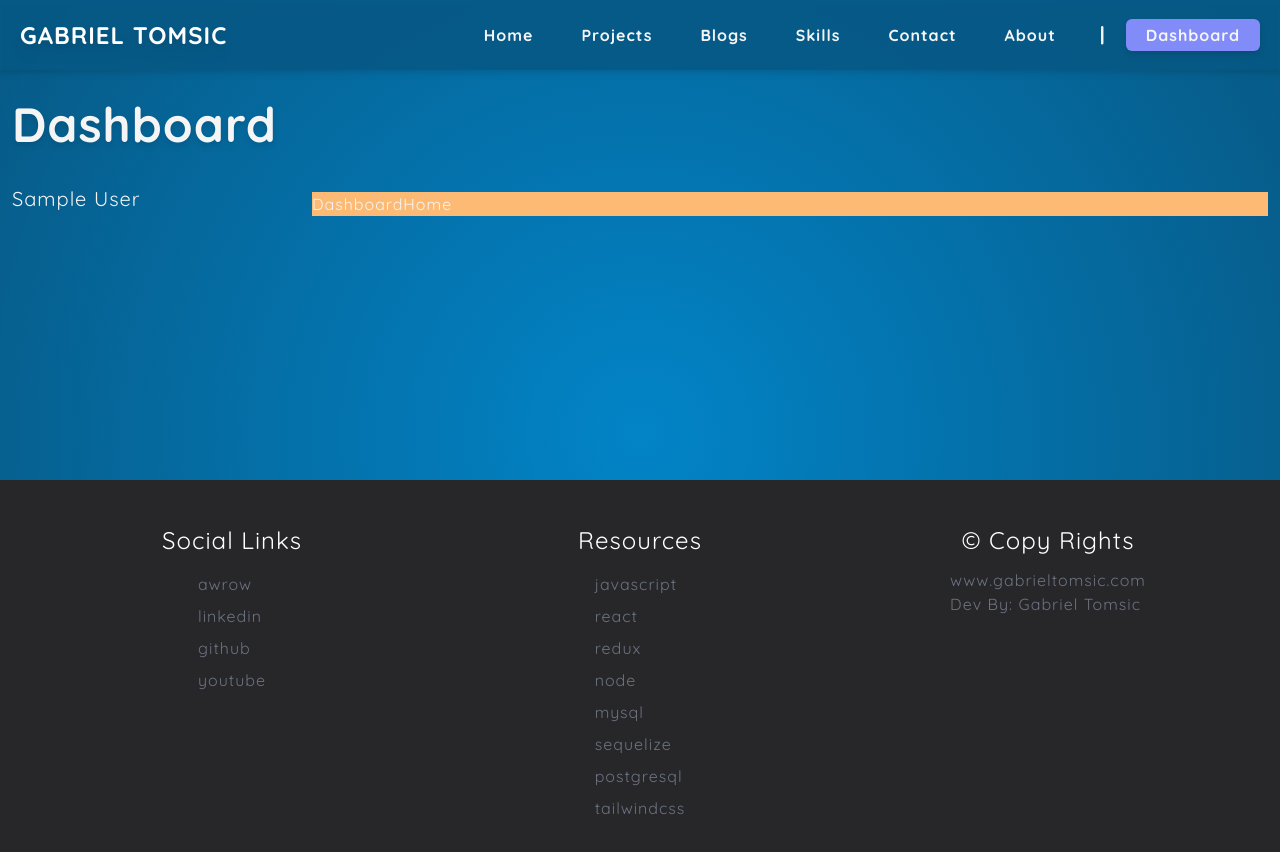
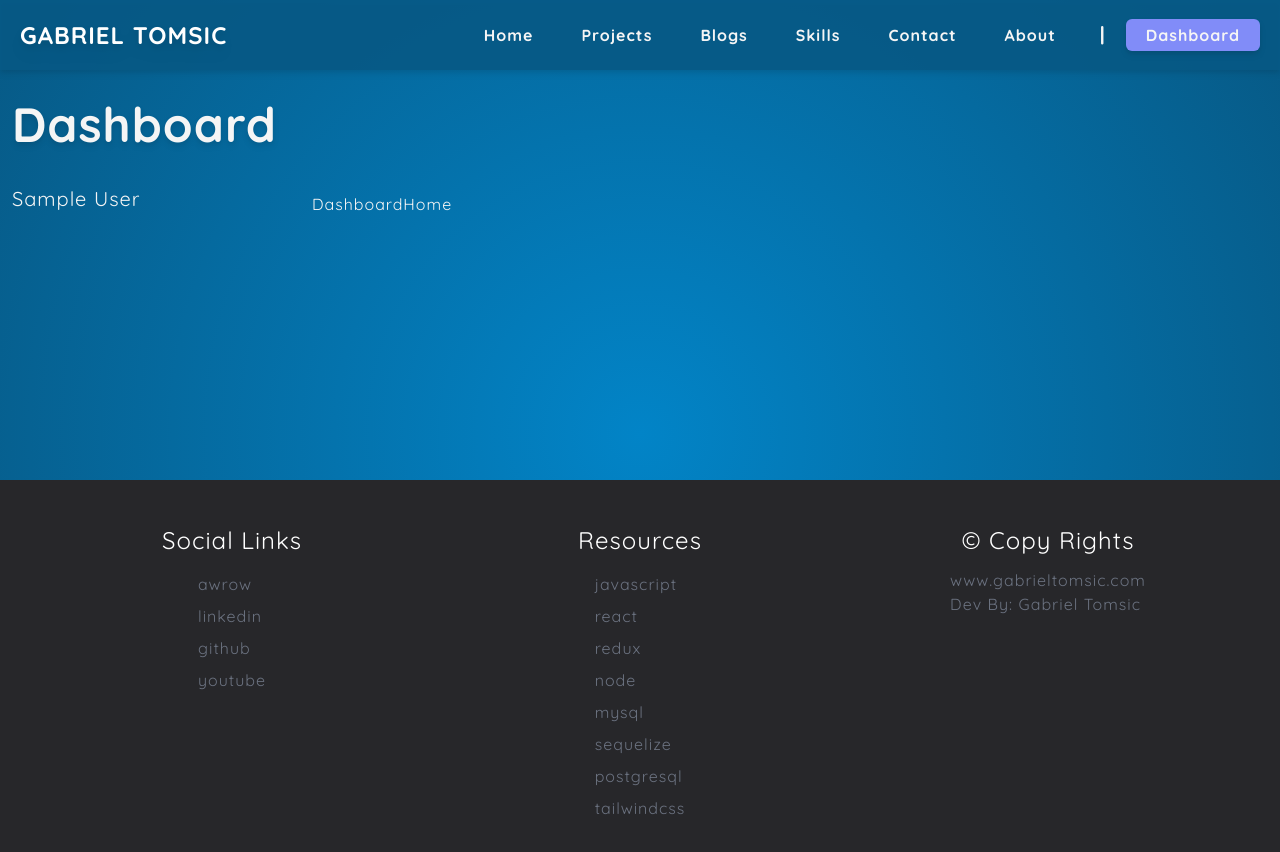
Before and after one commit to gtomsic/portfolio, a React (Create React App) app in the folder client/: page /admin in a window 1280 px wide. Shown: the top 852 px of the page. Built offline with nearby package versions, Linux system fonts and the light colour scheme; sample sign-in values are in the browser's storage.

Commit message:
Remove temporary bg color dashboard homepage

```diff
--- a/client/src/pages/Dashboard.js
+++ b/client/src/pages/Dashboard.js
@@ -34,7 +34,7 @@ const Dashboard = () => {
                                 <h5>{`${user?.firstName} ${user?.lastName}`}</h5>
                             </div>
                         </div>
-                        <div className="w-full bg-secondary">
+                        <div className="w-full">
                             <Outlet />
                         </div>
                     </div>
```
